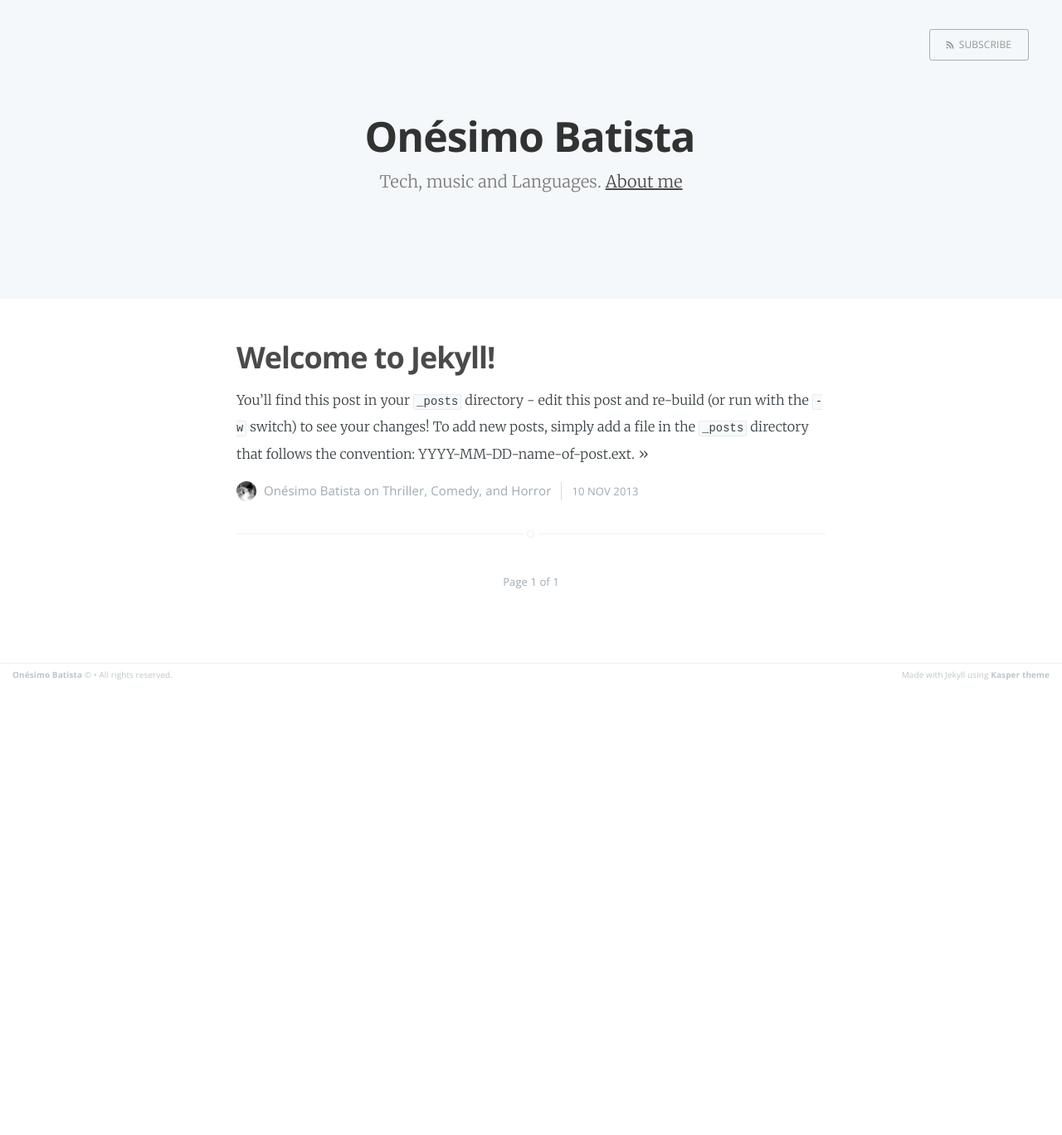
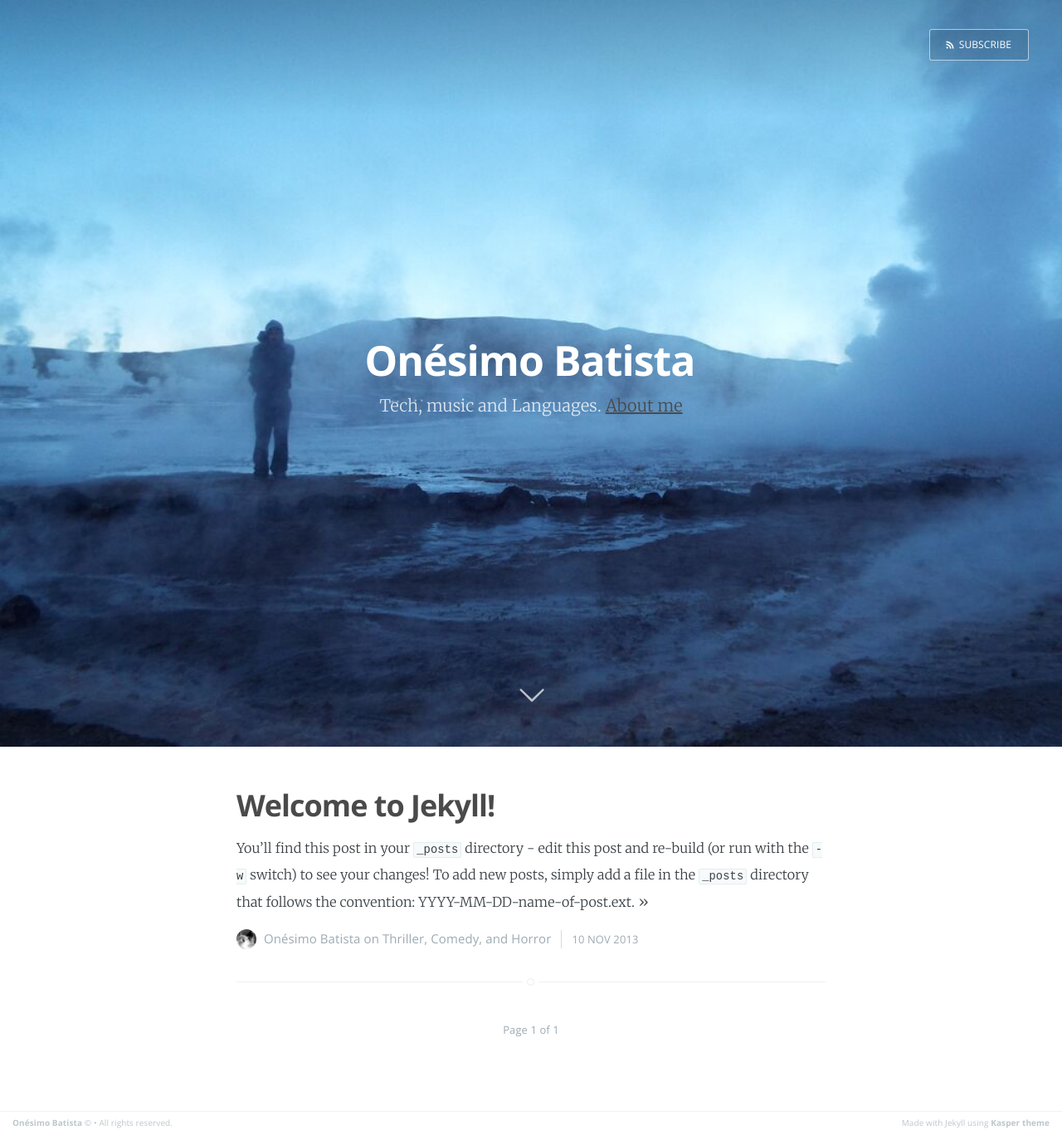
Before and after one commit to onesimo/blog, a Jekyll site: the page built from index.html, in a window 1280 px wide. Shown: the whole page at 83% size. Built offline with Jekyll 4.4.1, drawn with Linux system fonts in a browser that asks for light colours; the list of posts is cut into pages by our own code; before the commit the page ends 900 px from its top, so only the background shows below that.

Commit message:
add background cover

```diff
--- a/_config.yml
+++ b/_config.yml
@@ -14,3 +14,5 @@ gems: [jekyll-paginate]
 # Details for the RSS feed generator
 url:            'https://onesimo.github.io'
 author:         'Onésimo Batista'
+
+img_path: /assets/images/
--- a/index.html
+++ b/index.html
@@ -1,7 +1,7 @@
 ---
 layout: default
 title: Home
-cover: false
+cover: '/assets/images/chile_atacama_0.jpeg'
 about: 'about.html'
 ---
 
```
Also changed, not shown: assets/images/chile_atacama_0.jpeg (added).
